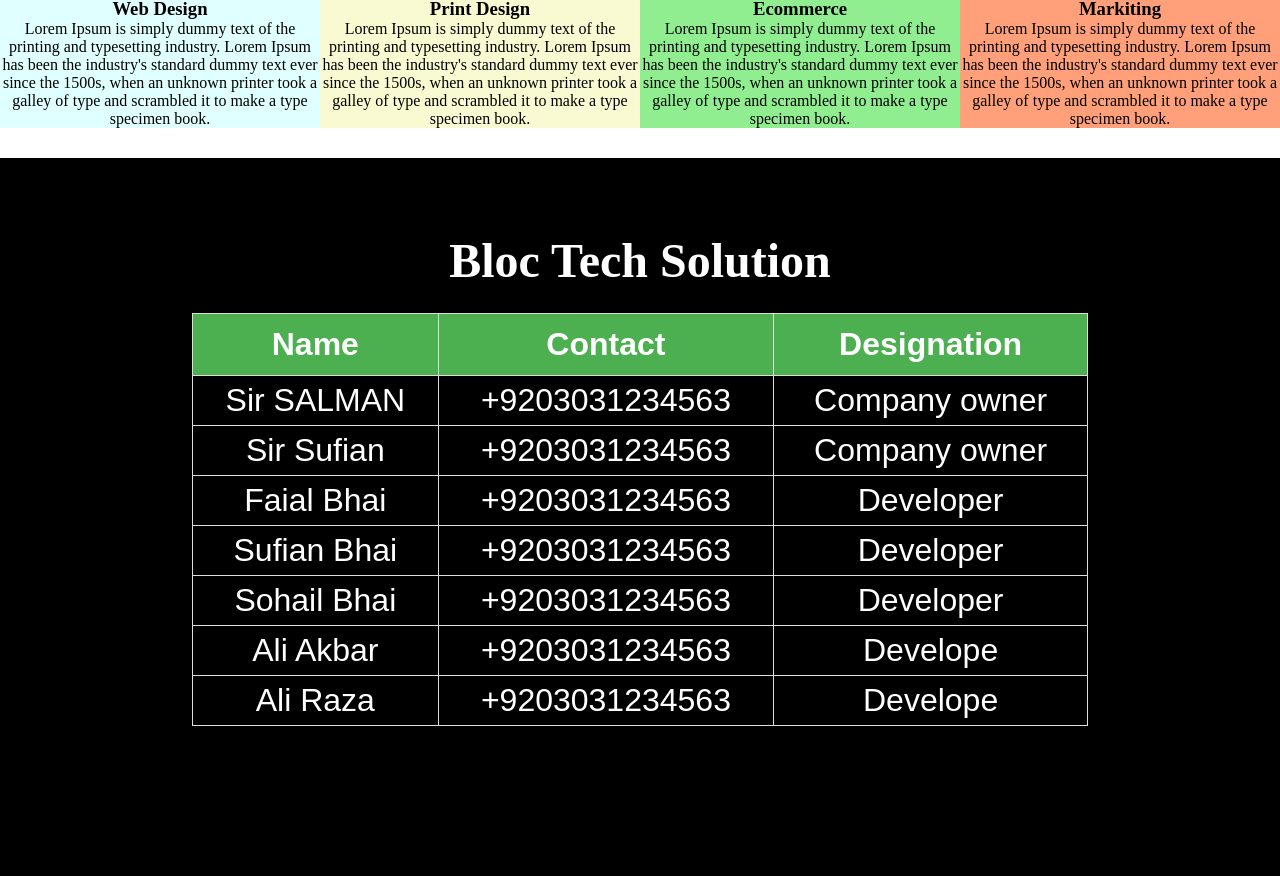
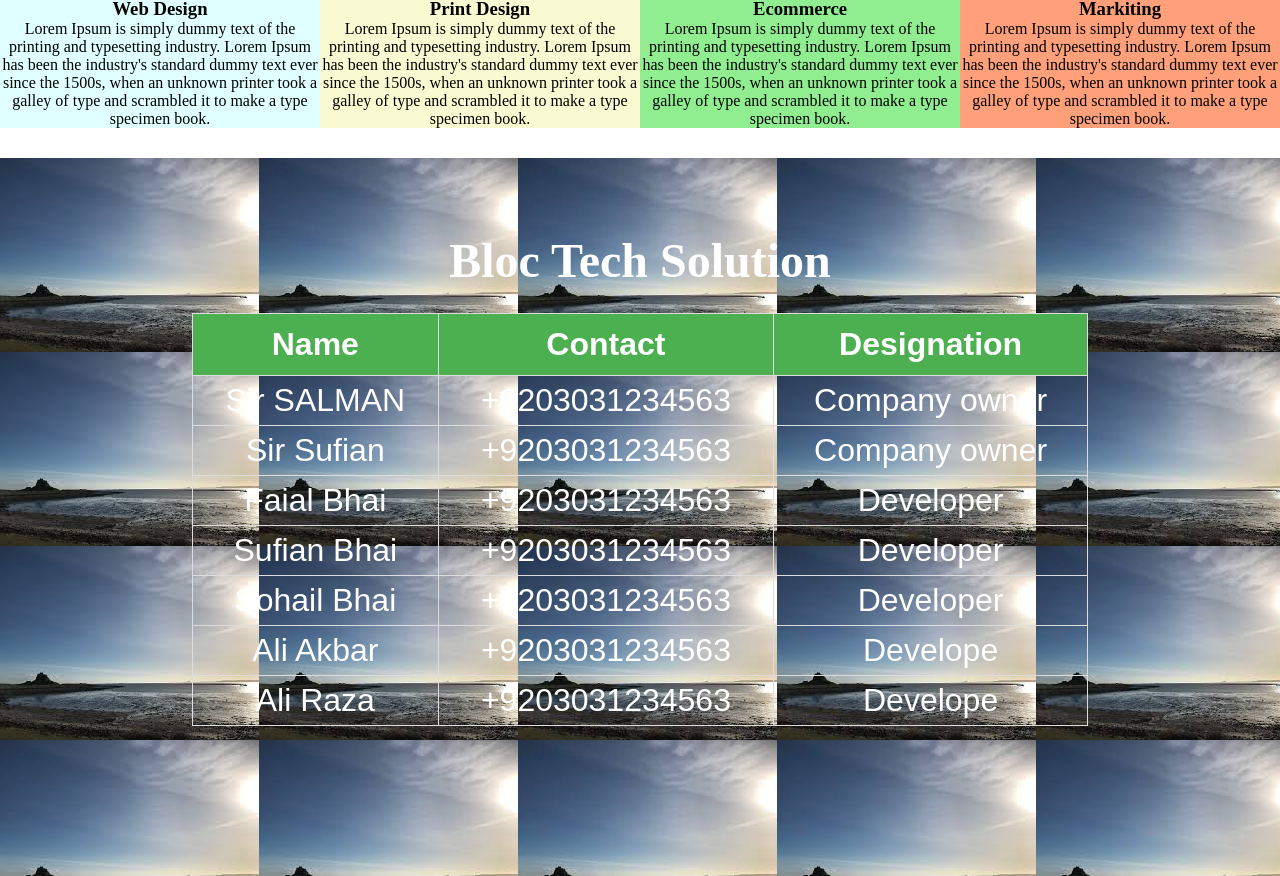
Before and after one commit to ali-203/legend, a React (Create React App) app: page / in a window 1280 px wide. Shown: the part 1277-2153 px from the top of the page. Built offline with nearby package versions, Linux system fonts and the light colour scheme.

Commit message:
updated css

```diff
--- a/src/App.css
+++ b/src/App.css
@@ -198,6 +198,7 @@ background-color: lightgrey;
 }
 
 .footer_div {
+  background-image: url("../src/table.png");
   color: white;
   text-align: center;
   padding-bottom: 150px;
```
Also changed, not shown: src/table.png (added).
